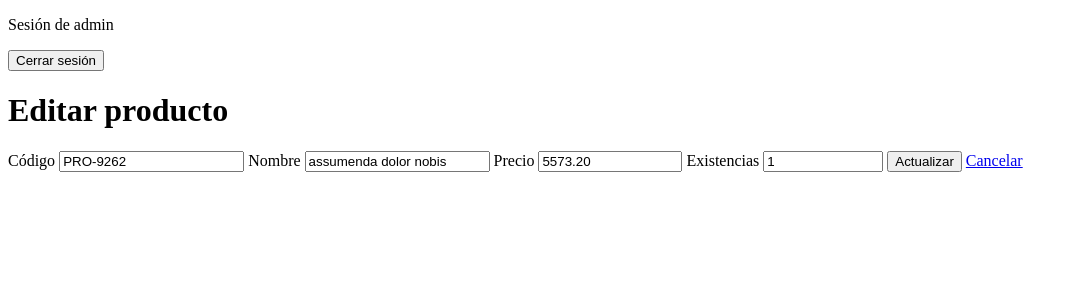
After one commit to fernandoquinonez875-dotcom/Ejercicios-Laravel, a Laravel app: page /productos/1/editar in a window 1280 px wide. The commit adds this page. Shown: the top 300 px of the page, without its empty margins (0-1078 px from the left). Run offline with Laravel 12, Linux system fonts and the light colour scheme; a user stored in the database is signed in; data comes from the database, SQL or seed files in the repository.

Commit message:
Editar Inventario

```diff
--- a/Inventario/app/Http/Controllers/ProductoController.php
+++ b/Inventario/app/Http/Controllers/ProductoController.php
@@ -4,6 +4,7 @@ namespace App\Http\Controllers;
 
 use App\Models\Producto;
 use Illuminate\Http\Request;
+use Illuminate\Validation\Rule;
 
 class ProductoController extends Controller
 {
@@ -37,4 +38,30 @@ class ProductoController extends Controller
 
         return redirect()->route('productos.index')->with('exito', 'Producto creado correctamente.');
     }
+
+    public function edit(int $id)
+    {
+        $producto = Producto::findOrFail($id);
+
+        return view('productos.edit', ['producto' => $producto]);
+    }
+
+    public function update(Request $request, int $id)
+    {
+        $producto = Producto::findOrFail($id);
+        $datos = $request->validate([
+            'codigo' => ['required', 'string', 'max:255', Rule::unique('productos', 'codigo')->ignore($producto)],
+            'nombre' => ['required', 'string', 'max:100'],
+            'precio' => ['required', 'numeric', 'decimal:0,2', 'min:0.01', 'max:9999999999.99'],
+            'existencias' => ['required', 'integer', 'min:0', 'max:4294967295'],
+        ]);
+
+        $producto->codigo = $datos['codigo'];
+        $producto->nombre = $datos['nombre'];
+        $producto->precio = $datos['precio'];
+        $producto->existencias = $datos['existencias'];
+        $producto->save();
+
+        return redirect()->route('productos.index')->with('exito', 'Producto actualizado correctamente.');
+    }
 }
--- /dev/null
+++ b/Inventario/resources/views/productos/edit.blade.php
@@ -0,0 +1,24 @@
+@extends('layouts.app')
+
+@section('contenido')
+    <h1>Editar producto</h1>
+    <form method="POST" action="{{ route('productos.update', $producto->id) }}">
+        @csrf
+        @method('PUT')
+
+        <label for="codigo">Código</label>
+        <input id="codigo" name="codigo" type="text" maxlength="255" value="{{ old('codigo', $producto->codigo) }}" required>
+
+        <label for="nombre">Nombre</label>
+        <input id="nombre" name="nombre" type="text" maxlength="100" value="{{ old('nombre', $producto->nombre) }}" required>
+
+        <label for="precio">Precio</label>
+        <input id="precio" name="precio" type="number" min="0.01" max="9999999999.99" step="0.01" value="{{ old('precio', $producto->precio) }}" required>
+
+        <label for="existencias">Existencias</label>
+        <input id="existencias" name="existencias" type="number" min="0" max="4294967295" step="1" value="{{ old('existencias', $producto->existencias) }}" required>
+
+        <button type="submit">Actualizar</button>
+        <a href="{{ route('productos.index') }}">Cancelar</a>
+    </form>
+@endsection
--- a/Inventario/resources/views/productos/index.blade.php
+++ b/Inventario/resources/views/productos/index.blade.php
@@ -15,6 +15,7 @@
                 <th>Existencias</th>
                 <th>Creado</th>
                 <th>Actualizado</th>
+                <th>Acciones</th>
             </tr>
         </thead>
         <tbody>
@@ -27,10 +28,13 @@
                     <td>{{ (int) $producto->existencias === 0 ? 'Sin existencias' : $producto->existencias }}</td>
                     <td>{{ $producto->created_at }}</td>
                     <td>{{ $producto->updated_at }}</td>
+                    <td>
+                        <a href="{{ route('productos.edit', $producto->id) }}">Editar</a>
+                    </td>
                 </tr>
             @empty
                 <tr>
-                    <td colspan="7">No hay productos registrados.</td>
+                    <td colspan="8">No hay productos registrados.</td>
                 </tr>
             @endforelse
         </tbody>
--- a/Inventario/routes/web.php
+++ b/Inventario/routes/web.php
@@ -1,6 +1,6 @@
 <?php
 
-// Cascaron Inventario, etapa 3
+// Cascaron Inventario, etapa 4
 
 use App\Http\Controllers\ProductoController;
 use App\Http\Controllers\LoginController;
@@ -27,5 +27,10 @@ Route::middleware('auth')->group(function () {
     Route::post('/productos', [ProductoController::class, 'store'])
         ->name('productos.store');
 
+    Route::get('/productos/{id}/editar', [ProductoController::class, 'edit'])
+        ->whereNumber('id')->name('productos.edit');
+    Route::put('/productos/{id}', [ProductoController::class, 'update'])
+        ->whereNumber('id')->name('productos.update');
+
     Route::post('/logout', [LoginController::class, 'destroy'])->name('logout');
 });
```
